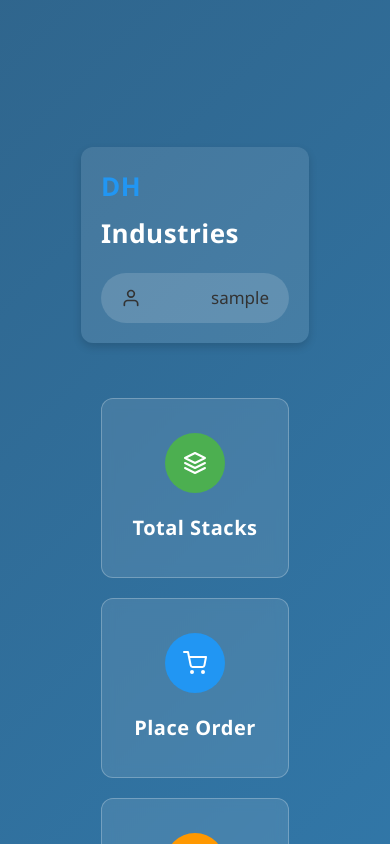
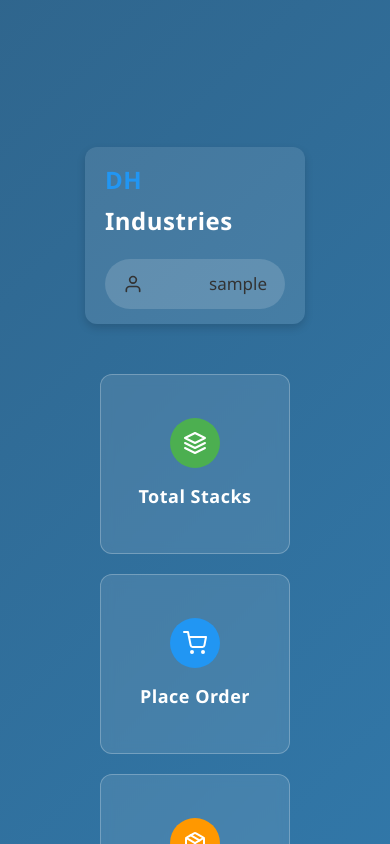
Before and after one commit to Kanagavel9342/DH-Project, a React (Vite) app in the folder client/: page /dashboard in a window 390 px wide. Shown: the top 844 px of the page. Built offline with nearby package versions, Linux system fonts and the light colour scheme; no server answers; sample sign-in values are in the browser's storage.

Commit message:
Update dashboard.css

```diff
--- a/client/src/components/dashboard/dashboard.css
+++ b/client/src/components/dashboard/dashboard.css
@@ -224,56 +224,59 @@ body {
 }
 
 @media (max-width: 576px) {
+  @media (max-width: 576px) {
   .dashboard-cards {
     grid-template-columns: 1fr;
-    max-width: 480px; /* Increased from 450px */
-    padding: 25px 20px; /* Increased from 20px 15px */
-    gap: 20px; /* Increased from 15px */
+    max-width: 100%; /* Allow full width */
+    padding: 20px 15px;
+    gap: 20px;
+    justify-items: center; /* Center cards horizontally */
+  }
+
+  /* Set fixed width for cards in mobile */
+  .card {
+    width: 190px; /* Fixed width */
+    min-height: 180px;
+    padding: 20px;
   }
 
   .content-header {
     flex-direction: column;
     align-items: flex-start;
-    gap: 20px; /* Increased from 15px */
-    padding: 20px; /* Increased from 15px 20px */
-    margin-bottom: 30px; /* Reduced from 40px for mobile */
+    gap: 15px;
+    padding: 15px 20px;
   }
 
   .profile-icon {
     width: 100%;
     justify-content: space-between;
-    padding: 12px 20px; /* Increased from 10px 15px */
   }
 
   .company-header {
     flex-direction: column;
     align-items: flex-start;
-    gap: 8px; /* Increased from 5px */
+    gap: 5px;
   }
 
   .company-name,
   .industries-text {
-    font-size: 26px; /* Adjusted from 24px */
+    font-size: 24px;
   }
 
   .main-content {
-    padding: 0 20px; /* Increased from 15px */
-  }
-
-  .card {
-    min-height: 180px; /* Increased from 160px */
-    padding: 20px; /* Increased from 15px */
+    padding: 0 15px;
   }
 
   .card-icon {
-    width: 60px; /* Increased from 50px */
-    height: 60px; /* Increased from 50px */
-    margin-bottom: 20px; /* Increased from 15px */
+    width: 50px;
+    height: 50px;
+    margin-bottom: 15px;
   }
 
   .card h3 {
-    font-size: 20px; /* Increased from 18px */
+    font-size: 18px;
   }
+
 }
 
 /* Nested route outlet container */
```
